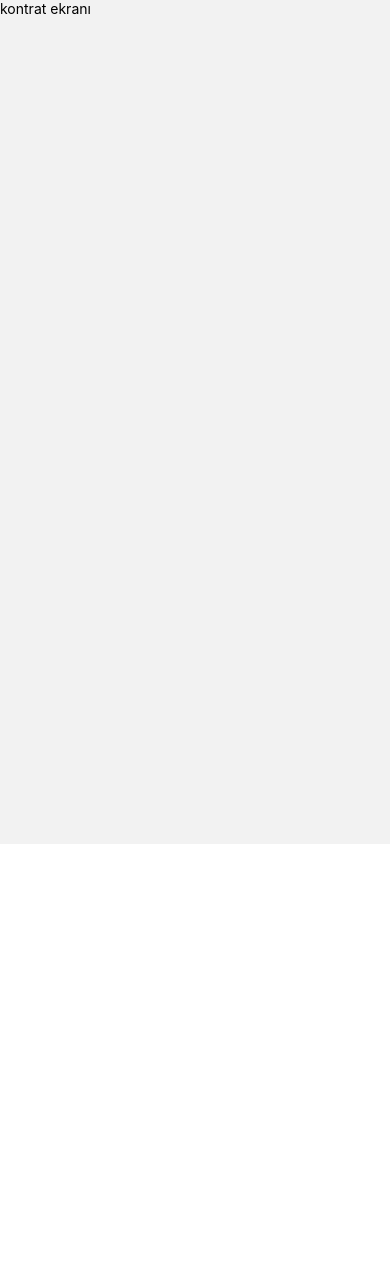
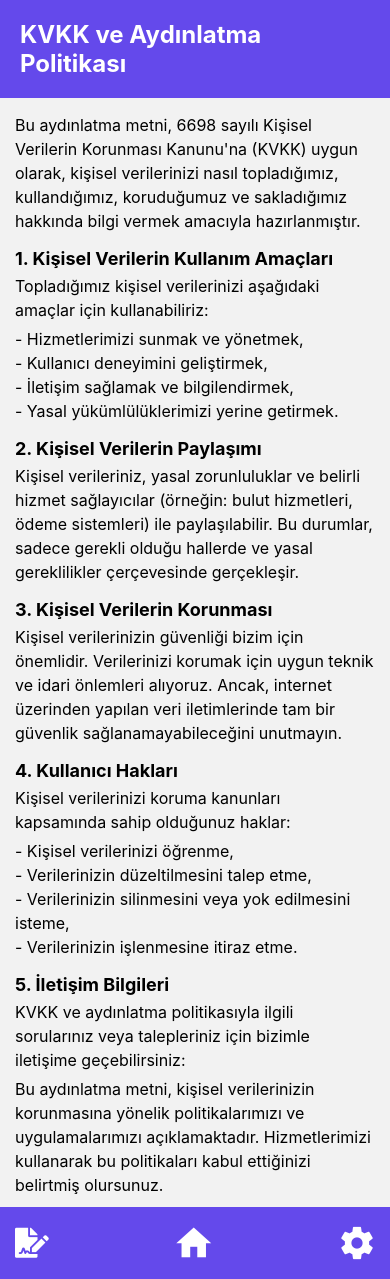
Before and after one commit to Efe-Eroglu/Image_Classification_On_Mobile_Devices, a React Native app: screen /Contract in a window 390 px wide. Before the commit the page ends 844 px from the top, so only its background shows below. Built offline with nearby package versions, Linux system fonts and the light colour scheme.

Commit message:
Update Contract

```diff
--- a/src/screens/Contract/Contract.js
+++ b/src/screens/Contract/Contract.js
@@ -1,13 +1,136 @@
 import React from "react";
-import { Text, View } from "react-native";
+import { Text, View, StyleSheet, TouchableOpacity, ScrollView } from "react-native";
+import FontAwesome5 from "@expo/vector-icons/FontAwesome5";
+import MaterialCommunityIcons from "@expo/vector-icons/MaterialCommunityIcons";
+import Ionicons from "@expo/vector-icons/Ionicons";
+import { useNavigation } from "@react-navigation/native";
 
+const Contract = () => {
+  const navigation = useNavigation();
 
-const Contract = () =>{
-    return(
-        <View>
-            <Text>kontrat ekranı</Text>
-        </View>
-    );
-}
+  return (
+    <View style={styles.container}>
+      <View style={styles.header}>
+        <Text style={styles.title}>KVKK ve Aydınlatma Politikası</Text>
+      </View>
+
+      <View style={styles.content}>
+      <ScrollView contentContainerStyle={styles.scrollContainer}>
+        <Text style={styles.paragraph}>
+          Bu aydınlatma metni, 6698 sayılı Kişisel Verilerin Korunması Kanunu'na (KVKK) uygun olarak,
+          kişisel verilerinizi nasıl topladığımız, kullandığımız, koruduğumuz ve sakladığımız hakkında bilgi vermek amacıyla hazırlanmıştır.
+        </Text>
+        <Text style={styles.heading}>1. Kişisel Verilerin Kullanım Amaçları</Text>
+        <Text style={styles.paragraph}>
+          Topladığımız kişisel verilerinizi aşağıdaki amaçlar için kullanabiliriz:
+        </Text>
+        <Text style={styles.paragraph}>
+          - Hizmetlerimizi sunmak ve yönetmek,{"\n"}
+          - Kullanıcı deneyimini geliştirmek,{"\n"}
+          - İletişim sağlamak ve bilgilendirmek,{"\n"}
+          - Yasal yükümlülüklerimizi yerine getirmek.
+        </Text>
+        <Text style={styles.heading}>2. Kişisel Verilerin Paylaşımı</Text>
+        <Text style={styles.paragraph}>
+          Kişisel verileriniz, yasal zorunluluklar ve belirli hizmet sağlayıcılar (örneğin: bulut hizmetleri, ödeme sistemleri) ile paylaşılabilir.
+          Bu durumlar, sadece gerekli olduğu hallerde ve yasal gereklilikler çerçevesinde gerçekleşir.
+        </Text>
+        <Text style={styles.heading}>3. Kişisel Verilerin Korunması</Text>
+        <Text style={styles.paragraph}>
+          Kişisel verilerinizin güvenliği bizim için önemlidir. Verilerinizi korumak için uygun teknik ve idari önlemleri alıyoruz.
+          Ancak, internet üzerinden yapılan veri iletimlerinde tam bir güvenlik sağlanamayabileceğini unutmayın.
+        </Text>
+        <Text style={styles.heading}>4. Kullanıcı Hakları</Text>
+        <Text style={styles.paragraph}>
+          Kişisel verilerinizi koruma kanunları kapsamında sahip olduğunuz haklar:
+        </Text>
+        <Text style={styles.paragraph}>
+          - Kişisel verilerinizi öğrenme,{"\n"}
+          - Verilerinizin düzeltilmesini talep etme,{"\n"}
+          - Verilerinizin silinmesini veya yok edilmesini isteme,{"\n"}
+          - Verilerinizin işlenmesine itiraz etme.
+        </Text>
+        <Text style={styles.heading}>5. İletişim Bilgileri</Text>
+        <Text style={styles.paragraph}>
+          KVKK ve aydınlatma politikasıyla ilgili sorularınız veya talepleriniz için bizimle iletişime geçebilirsiniz:
+        </Text>
+        <Text style={styles.paragraph}>
+          Bu aydınlatma metni, kişisel verilerinizin korunmasına yönelik politikalarımızı ve uygulamalarımızı açıklamaktadır.
+          Hizmetlerimizi kullanarak bu politikaları kabul ettiğinizi belirtmiş olursunuz.
+        </Text>
+      </ScrollView>
+      </View>
+
+      <View style={styles.footer}>
+        <TouchableOpacity
+          activeOpacity={0.8}
+          onPress={() => navigation.navigate("Contract")}
+        >
+          <FontAwesome5 name="file-signature" size={30} color="white" />
+        </TouchableOpacity>
+
+        <TouchableOpacity
+          activeOpacity={0.8}
+          onPress={() => navigation.navigate("HomePage")}
+        >
+          <MaterialCommunityIcons name="home" size={42} color="white" />
+        </TouchableOpacity>
+
+        <TouchableOpacity
+          activeOpacity={0.8}
+          onPress={() => navigation.navigate("Settings")}
+        >
+          <Ionicons name="settings-sharp" size={36} color="white" />
+        </TouchableOpacity>
+      </View>
+    </View>
+  );
+};
+
+const styles = StyleSheet.create({
+  container: {
+    flex: 1,
+  },
+  header: {
+    backgroundColor: "#6449eb",
+    padding: 20,
+    alignItems: "center",
+  },
+  title: {
+    fontSize: 24,
+    fontWeight: "bold",
+    color: "#fff",
+  },
+  content: {
+    flex: 1,
+    justifyContent: "center",
+    alignItems: "center",
+    paddingHorizontal: 15,
+    paddingVertical:10,
+  },
+  policyText: {
+    textAlign: "center",
+    fontSize: 18,
+    color: "#333",
+  },
+  footer: {
+    padding: 15,
+    backgroundColor: "#6449eb",
+    flexDirection: "row",
+    justifyContent: "space-between",
+    alignItems: "center",
+  },
+
+  heading: {
+    fontSize: 18,
+    fontWeight: "bold",
+    marginTop: 15,
+  },
+  paragraph: {
+    fontSize: 16,
+    lineHeight: 24,
+    marginTop: 5,
+  },
+});
 
 export default Contract;
--- a/src/screens/Home/Choice.js
+++ b/src/screens/Home/Choice.js
@@ -159,7 +159,7 @@ const styles = StyleSheet.create({
   subtitle: {
     textAlign: "center",
     fontSize: 18,
-    fontWeight: "700",
+    fontWeight: "600",
     color: "white",
   },
   image: {
```
